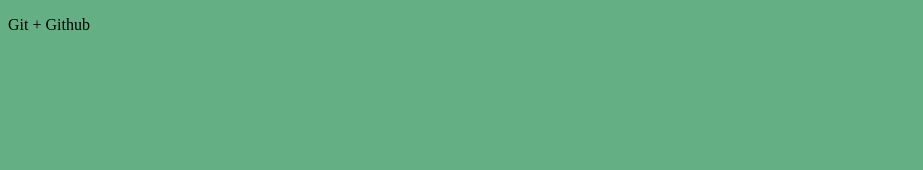
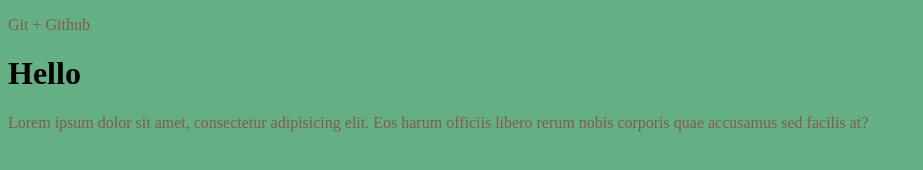
Before and after one commit to Timur-84/Gittest, a plain HTML site: page index.html in a window 1280 px wide. Shown: the whole page, without its empty margins (0-923 px from the left). Drawn offline with Linux system fonts and the light colour scheme.

Commit message:
Мои первые изменения

```diff
--- a/css/main.css
+++ b/css/main.css
@@ -1,3 +1,9 @@
 body {
   background-color: rgba(21, 133, 69, 0.655);
 }
+p {
+  color: rgba(149, 40, 40, 0.617);
+}
+h1 {
+  font-style: 50px;
+}
--- a/index.html
+++ b/index.html
@@ -9,5 +9,10 @@
   </head>
   <body>
     <p>Git + Github</p>
+    <h1>Hello</h1>
+    <p>
+      Lorem ipsum dolor sit amet, consectetur adipisicing elit. Eos harum
+      officiis libero rerum nobis corporis quae accusamus sed facilis at?
+    </p>
   </body>
 </html>
```
